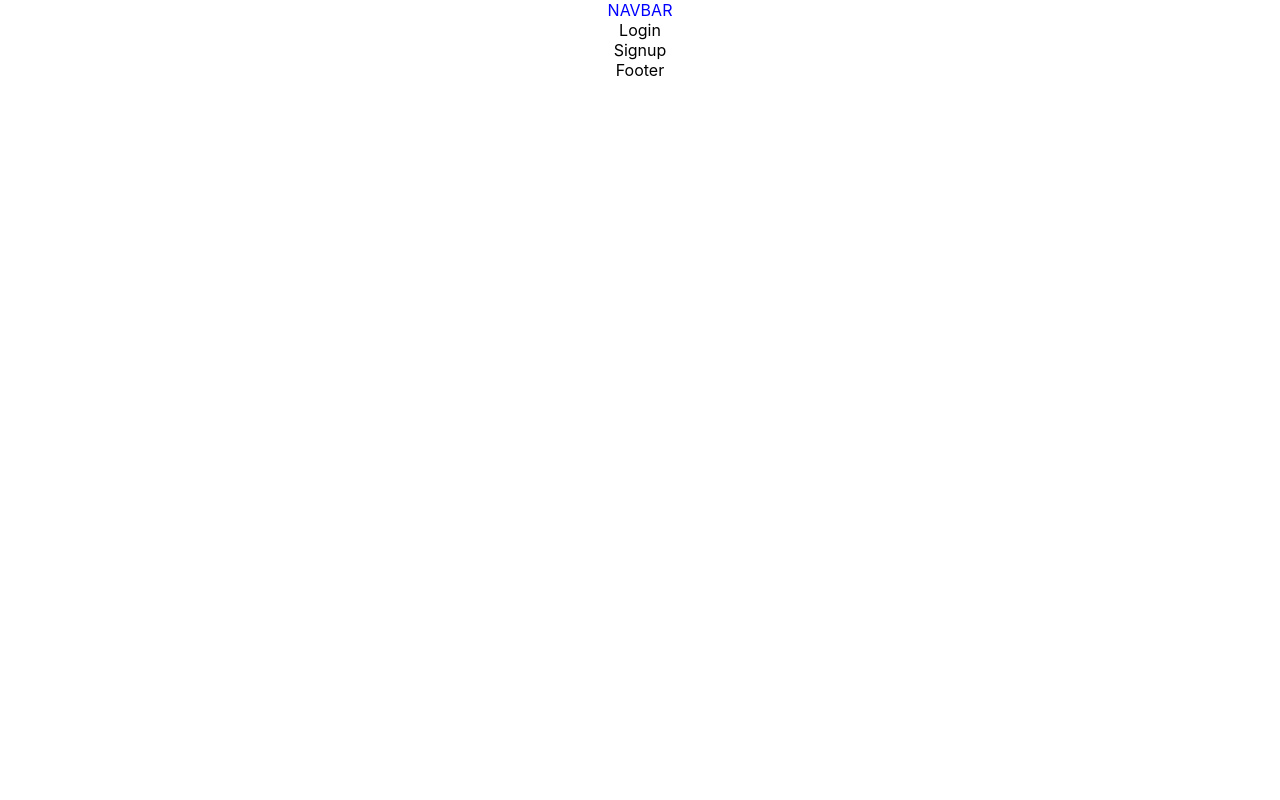
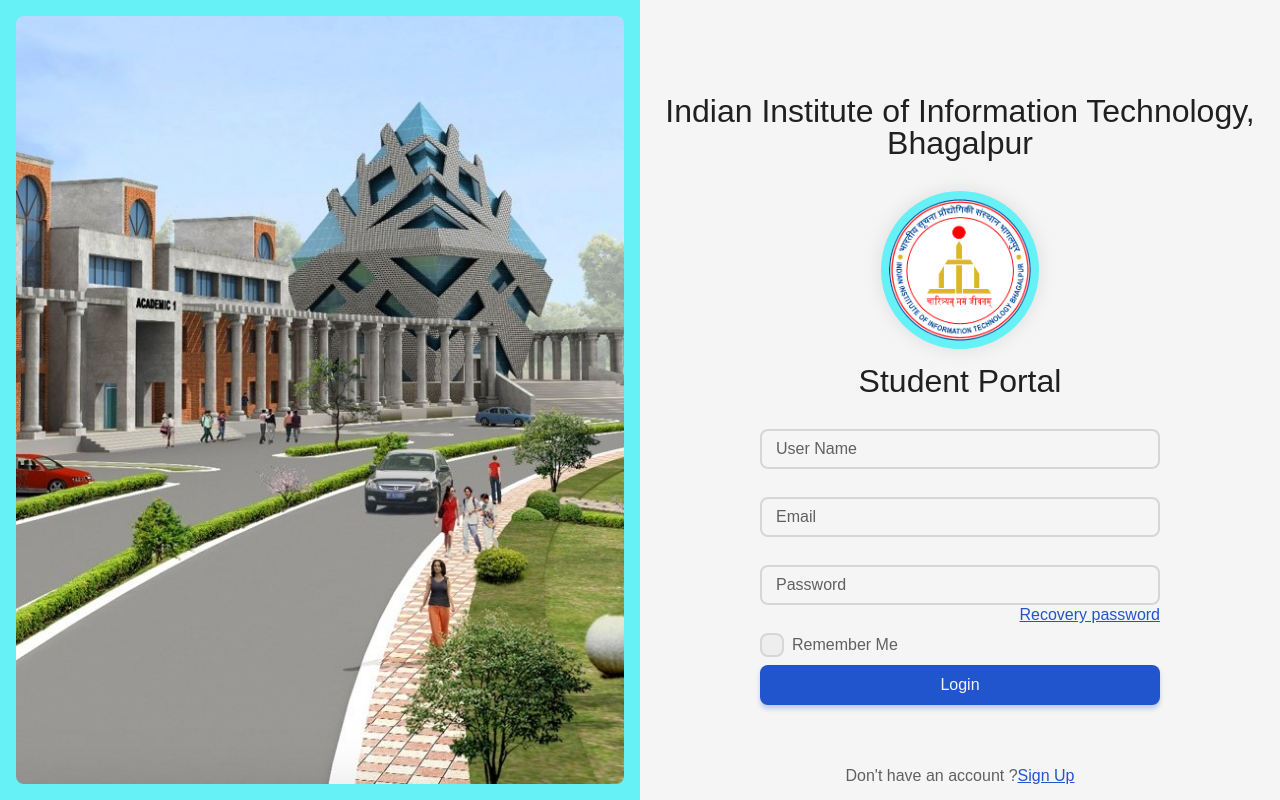
Before and after one commit to Dhruv-2134/SMP, a React (Create React App) app in the folder client/: page / in a window 1280 px wide. Built offline with nearby package versions, Linux system fonts and the light colour scheme.

Commit message:
Log in page added

```diff
--- a/client/src/App.js
+++ b/client/src/App.js
@@ -7,10 +7,10 @@ import Login from './components/Login';
 function App() {
   return (
     <div className="App">
-      <Navbar/>
+      {/* <Navbar/> */}
       <Login/>
-      <Signup/>
-      <Footer/>
+      {/* <Signup/>
+      <Footer/> */}
     </div>
   );
 }
--- a/client/src/Private/css/Login.css
+++ b/client/src/Private/css/Login.css
@@ -0,0 +1,309 @@
+a,abbr,acronym,address,applet,article,aside,audio,b,big,blockquote,body,canvas,caption,center,cite,code,dd,del,details,dfn,div,dl,dt,em,embed,fieldset,figcaption,figure,footer,form,h1,h2,h3,h4,h5,h6,header,hgroup,html,i,iframe,img,ins,kbd,label,legend,li,mark,menu,nav,object,ol,output,p,pre,q,ruby,s,samp,section,small,span,strike,strong,sub,summary,sup,table,tbody,td,tfoot,th,thead,time,tr,tt,u,ul,var,video {
+    margin: 0;
+    padding: 0;
+    border: 0;
+    font-size: 100%;
+    vertical-align: baseline
+}
+
+article,aside,details,figcaption,figure,footer,header,hgroup,menu,nav,section {
+    display: block
+}
+
+body {
+    line-height: 1
+}
+
+ol,ul {
+    list-style: none
+}
+
+blockquote,q {
+    quotes: none
+}
+
+blockquote:after,blockquote:before,q:after,q:before {
+    content: "";
+    content: none
+}
+
+table {
+    border-collapse: collapse;
+    border-spacing: 0
+}
+
+:root {
+    --background: #F5F5F5;
+    --brand-color: rgb(102, 241, 246);
+    --color: #202020;
+    --color-smooth: #606060;
+    --color-white: #F5F5F5;
+    --blue: #2155CD;
+    --blue-50: #2155CD80;
+    --blue-hover: #396be2;
+    --blue-hover-50: #396be280;
+    --item-bg: #EEE;
+    --item-border: #D6D6D6;
+    --shadow: rgba(0, 0, 0, 0.1);
+    --submit-shadow: rgba(33, 85, 205, 0.25);
+}
+
+* {
+    font-family: Rubik,sans-serif
+}
+
+*,:after,:before {
+    box-sizing: border-box
+}
+
+html {
+    font-size: 16px
+}
+
+@media screen and (max-width: 768px) {
+    html {
+        font-size:15px
+    }
+}
+
+@media screen and (max-width: 465px) {
+    html {
+        font-size:14px
+    }
+}
+
+body {
+    min-width: 100%;
+    min-height: 100%;
+    height: 100vh;
+    background-color: var(--background)
+}
+
+.page-hero{
+    max-height: 100vh;
+    max-width: 100vw;
+    overflow: hidden;
+}
+
+.login-page{
+    display: flex;
+    justify-content: center;
+}
+
+.prewiev-hero{
+    width: 50vw;
+    display: flex;
+    align-items: center;
+    justify-content: center;
+    padding: 1rem;
+    background-color: var(--brand-color);
+}
+
+.prewiev-hero img{
+    width: 100%;
+    height: 100%;
+    object-fit: cover;
+    border-radius: .5rem;
+}
+
+.form-hero{
+    width: 50vw;
+    display: flex;
+    align-items: center;
+    justify-content: center;
+    flex-direction: column;
+    padding: 1.5rem;
+    gap: 2rem;
+}
+
+.form-head{
+    display:  flex;
+    align-items: center;
+    justify-content: center;
+    flex-direction: column;
+    gap: 1rem;
+}
+
+.logo{
+    width: 7rem;
+    height: 7rem;
+    padding: .5rem;
+    border-radius: 50%;
+    display: flex;
+    align-items: center;
+    justify-content: center;
+    background-color: rgb(102, 241, 246);
+    box-shadow: 0px 0px 20px var(--shadow);
+}
+
+.login-title{
+    font-size: 2rem;
+    font-weight: 500;
+    color: var(--color);
+}
+
+.form{
+    display: flex;
+    align-items: center;
+    justify-content: center;
+    flex-direction: column;
+    gap: .5rem;
+    width: 400px;
+    max-width: 90%;
+
+}
+.logo{
+    width: 50%;
+    height: auto;
+}
+.input-hero{
+    width: 100%;
+    height: 40px;
+    position: relative;
+    display: flex;
+    align-items: center;
+    justify-content: space-between;
+}
+
+.input-hero input{
+    width: 100%;
+    height: 100%;
+    display: block;
+    top: 0;
+    left: 0;
+    position: absolute;
+    font-weight: 500;
+    font-size: 1rem;
+    color: var(--color);
+    border-radius: .5rem;
+    border: .125rem solid var(--item-border);
+    background: var(--background);
+    padding: .5rem 3rem .5rem 1rem;
+    transition: all .25s ease 0s;
+}
+
+.input-hero input:focus{
+    border-color: var(--blue-50);
+    outline: 0;
+}
+
+.input-name{
+    left: 1rem;
+    position: relative;
+    display: block;
+    background: var(--background);
+    z-index: 2;
+    transition: all .25s ease 0s;
+    top: 0;
+    color: var(--color-smooth);
+}
+
+.input-hero input:focus + .input-name{
+    top: -1.25rem;
+    color: var(--blue)
+}
+
+.input-hero input:valid + .input-name{
+    top: -1.25rem;
+}
+
+.input-icon{
+    position: relative;
+    right: .5rem;
+    z-index: 2;
+    color: var(--color-smooth);
+    transition: all .25s ease 0s;
+}
+
+.input-hero input:focus + .input-name + .input-icon{
+    color: var(--blue)
+}
+
+.input-icon svg{
+    vertical-align: middle;
+    width: 1.875rem;
+    height: 1.875rem;
+}
+
+.password-input{
+    margin-bottom: 1.25rem;
+}
+
+.recovery-password{
+    position: absolute;
+    bottom: -1.15rem;
+    right: 0;
+    color: var(--blue)
+}
+
+.checkbox-hero{
+    width: 100%;
+    align-items: flex-start;
+    color: var(--color-smooth);
+    font-size: 1rem;
+    display: flex;
+    align-items: center;
+    gap: .5rem
+}
+
+.checkbox-hero input{
+    display: none;
+}
+
+.checkbox-cover{
+    width: 1.5rem;
+    height: 1.5rem;
+    display: inline-block;
+    background: var(--item-bg);
+    border-radius: .5rem;
+    border: .125rem solid var(--item-border);
+    transition: all .25s ease 0s;
+    cursor: pointer;
+}
+
+.checkbox-hero input:checked + .checkbox-cover{
+    border-color: var(--blue);
+    border-width: .4rem;
+}
+
+.submit-btn{
+    width: 100%;
+    height: 40px;
+    font-weight: 500;
+    font-size: 1rem;
+    color: var(--color-white);
+    border-radius: .5rem;
+    transition: all .25s ease 0s;
+    box-shadow: inset 1px 1px 3px var(--shadow);
+    background: var(--blue);
+    border: 1px solid var(--blue-50);
+    cursor: pointer;
+    box-shadow: 0px 4px 4px var(--submit-shadow);
+    transition: all .25s ease 0s;
+}
+
+.submit-btn:hover{
+    background: var(--blue-hover);
+    border: 1px solid var(--blue-hover-50);
+}
+
+.form-bottom{
+    position: fixed;
+    bottom: 1rem;
+    color: var(--color-smooth);
+    font-size: 1rem;
+    font-weight: 500;
+}
+
+.form-bottom a{
+    color: var(--blue)
+}
+
+@media screen and (max-width: 768px) {
+    .prewiev-hero{
+        display: none;
+    }
+    .form-hero{
+        width: 100vw;
+    }
+}
--- a/client/src/components/Login.js
+++ b/client/src/components/Login.js
@@ -1,9 +1,65 @@
 import React from 'react'
 import '../Private/css/Login.css'
 
+
 function Login() {
   return (
-    <div>Login</div>
+    <>
+
+    <body className="login-page page-hero">
+  <div className="prewiev-hero">
+
+
+    <img src={process.env.PUBLIC_URL+"iiitbh.jpg"} />
+  </div>
+  <div className="login-form form-hero">
+  <h4 className="login-title"  >Indian Institute of Information Technology, Bhagalpur</h4>
+    <div className="form-head">
+
+      <img src={process.env.PUBLIC_URL+"BhLogo.png"} className="logo" />
+
+      <h6 className="login-title">Student Portal</h6>
+    </div>
+    <form onsubmit="return false" className="form">
+    <label className="input-hero password-input" for="userName">
+        <input type="UserName" name="userName" id="userName" required />
+        <span className="input-name"> User Name </span>
+        <span className="input-icon">
+           </span>
+
+      </label>
+      <label className="input-hero password-input" for="email">
+        <input type="email" name="email" id="email" required />
+        <span className="input-name"> Email </span>
+        <span className="input-icon">
+          </span>
+
+      </label>
+
+      <label className="input-hero password-input" for="password">
+        <input type="password" name="password" id="password" required />
+        <span className="input-name"> Password </span>
+        <span className="input-icon">
+          </span>
+        <a href="#" className="recovery-password"> Recovery password </a>
+      </label>
+
+      <label for="remember" className="checkbox-hero">
+        <input type="checkbox" name="remember" id="remember" />
+        <span className="checkbox-cover"></span>
+        <span className="checkbox-name"> Remember Me </span>
+      </label>
+
+      <button type="submit" className="submit-btn btn">Login</button>
+
+      <div className="form-bottom">
+        Don't have an account ?
+        <a href="#">Sign Up</a>
+      </div>
+    </form>
+  </div>
+</body>
+</>
   )
 }
 
```
Also changed, not shown: client/public/BhLogo.png (added), client/public/iiitbh.jpg (added).
